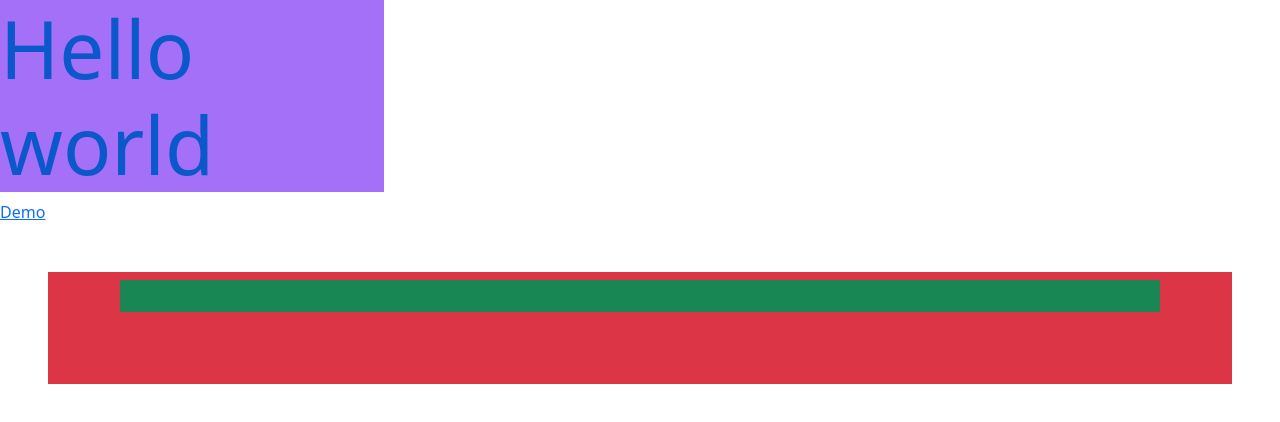
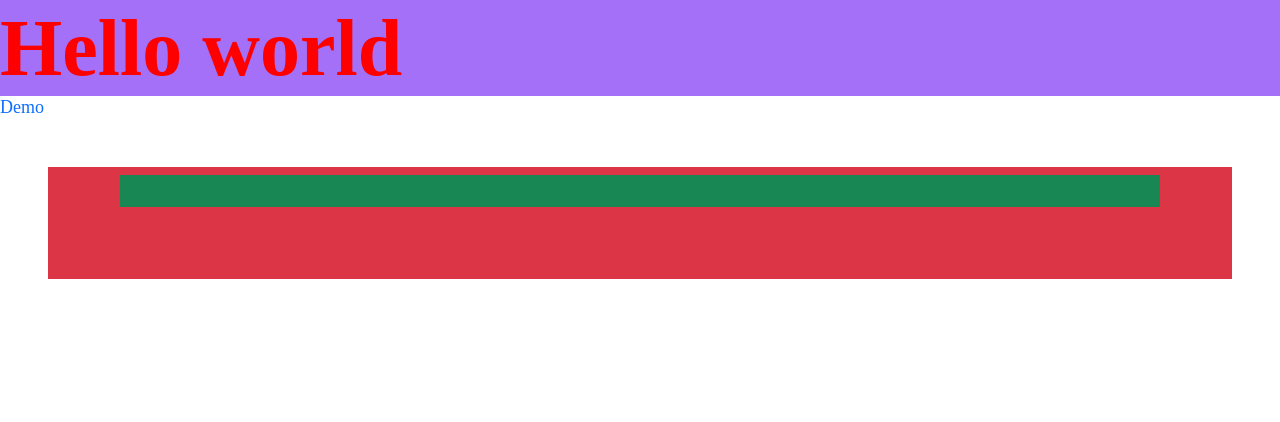
Before and after one commit to AshadulTopu/bootstrap-5.3-customaization-version, a website: page index.html in a window 1280 px wide. Drawn offline with Linux system fonts and the light colour scheme.

Commit message:
updating some file and folder by watching anisul islam video

```diff
--- a/assets/scss/_global.scss
+++ b/assets/scss/_global.scss
@@ -1,35 +1,5 @@
-:root {
-  --body-font: "";
-  --head-font: "";
-
-    // primary color
-  --p50: ;
-  --p75: ;
-  --p100: ;
-  --p200: ;
-  --p300: ;
-  --p400: ;
-  --p500: ;
-
-  //secondary color
-  --s50: ;
-  --s75: ;
-  --s100: ;
-  --s200: ;
-  --s300: ;
-  --s400: ;
-  --s500: ;
-
-  --n100: ;
-  --n200: ;
-  --n300: ;
-  --n400: ;
-  --n500: ;
-  --n600: ;
-  --n700: ;
-  --n800: ;
-  --n900: ;
-}
+// variable
+@use './util/variable';
 
 html {
 	scroll-behavior: smooth;
@@ -43,26 +13,8 @@ body {
 	position: relative;
 }
 
-h1,h2,h3,h4,h5,h6{
-    font-family: var(--head-font);
-    line-height: 120%;
-    font-weight: 700;
+
+// primary color
+.text-primary-1{
+  color: variable.$p50;
 }
-p,span,button,input,a,ul li,ol li{
-    font-family: var(--body-font);
-	font-size: 18px;
-	line-height: 130%;
-	font-weight: 400;
-}
-
-a {
-	text-decoration: none;
-	outline: none;
-	color: var();
-	transition: 0.3s;
-	&:focus, &:hover {
-		text-decoration: none;
-		outline: none;
-		color: var();
-	}
-}
--- /dev/null
+++ b/assets/scss/base/_typography.scss
@@ -0,0 +1,25 @@
+h1,h2,h3,h4,h5,h6{
+    font-family: var(--head-font);
+    line-height: 120%;
+    font-weight: 700;
+    margin: 0;
+}
+p,span,button,input,a,ul li,ol li{
+    font-family: var(--body-font);
+	font-size: 18px;
+	line-height: 130%;
+	font-weight: 400;
+    margin: 0;
+}
+
+a {
+	text-decoration: none;
+	outline: none;
+	color: var();
+	transition: 0.3s;
+	&:focus, &:hover {
+		text-decoration: none;
+		outline: none;
+		color: var();
+	}
+}
--- a/assets/scss/style.scss
+++ b/assets/scss/style.scss
@@ -1,25 +1,23 @@
 // bootstrap
-@import 'bootstrap/customizeBootstrap';
+@forward 'bootstrap/customizeBootstrap';
 // reset code
-@import './reset';
+@forward './base/reset';
+// typography
+@forward './base/typography';
+//variable
+// @use './util/variable';
 
-
-
-
-
-
-
-
-
+// global
+@forward './global';
 
 
 
 
 // header-footer
-@import "./main/header-footer";
+@forward "./main/header-footer";
 // home
-@import "./main/home";
+@forward "./main/home";
 // pages
-@import "./pages/pages";
+@forward "./pages/pages";
 // form
-@import "./pages/form";
+@forward "./pages/form";
--- /dev/null
+++ b/assets/scss/util/_variable.scss
@@ -0,0 +1,31 @@
+
+// font
+$body-font: "";
+$head-font: "";
+
+// primary color
+$p50:  #ff0000;
+$p75:  #008000;
+$p100: #0000ff;
+$p200: #ffff00;
+$p300: #ffffff;
+$p400: #000000;
+$p500: #cd5c5c;
+
+//secondary color
+$s50:  #2e8b57;
+$s75:  #87ceeb;
+$s100: #ffc0cb;
+$s200: #ff1493;
+$s300: #9acd32;
+$s400: #ffe4c4;
+
+// other color
+$n100: gray;
+$n200: #4b0082;
+$n300: #800080;
+$n400: #add8e6;
+$n500: #00008b;
+$n600: #006400;
+$n700: #ffff0088;
+$n800: #353535;
--- a/index.html
+++ b/index.html
@@ -7,7 +7,7 @@
     <link rel="stylesheet" href="./assets/css/style.css">
 </head>
 <body>
-    <h1 class="bg-indigo-300 text-blue-600 w-xxl-10 w-md-30 fs-52 fs-md-80">Hello world</h1>
+    <h1 class="bg-indigo-300 text-primary-1 fs-52 fs-md-80">Hello world</h1>
     <a href="#" class="">Demo</a>
 
     <div class="m-5 p-5 bg-red-500">
```
Also changed, not shown: assets/css/style.css, assets/css/style.min.css, assets/scss/base/_reset.scss (renamed from assets/scss/_reset.scss), 2 other files.
